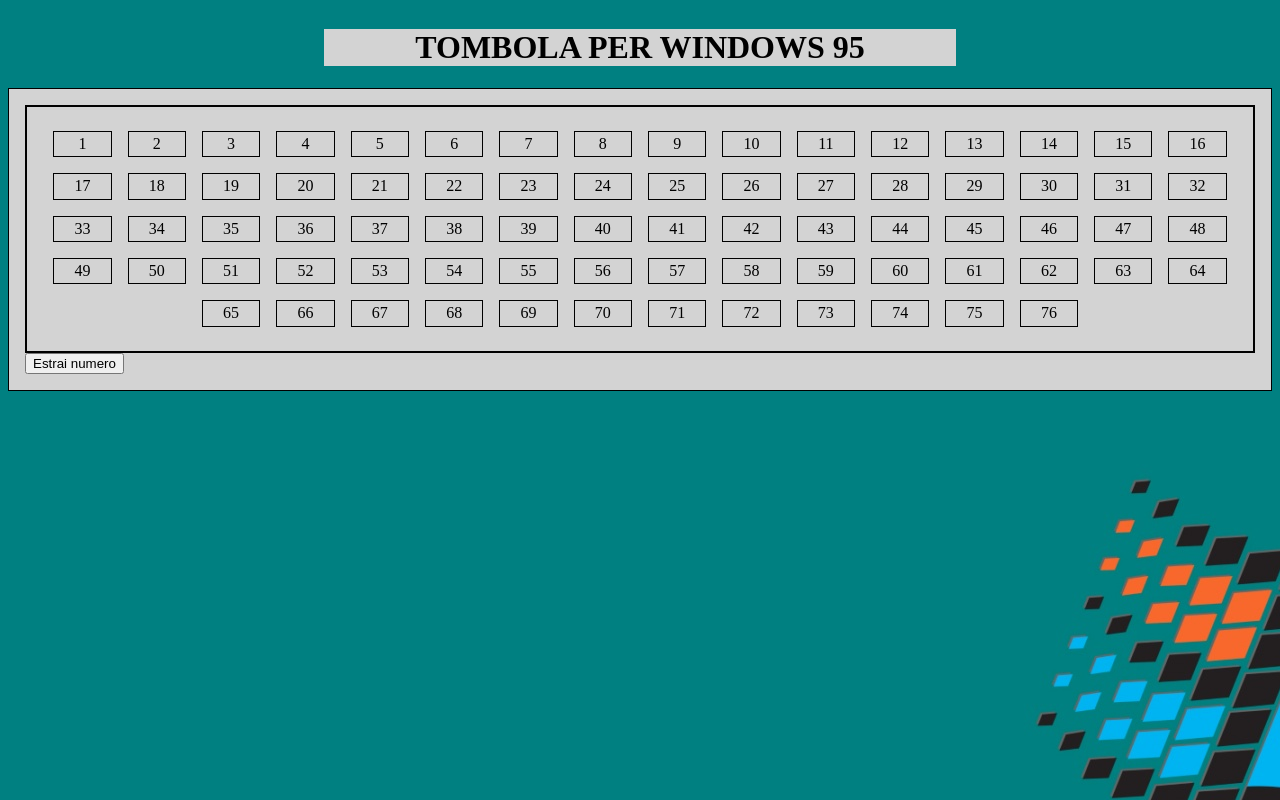
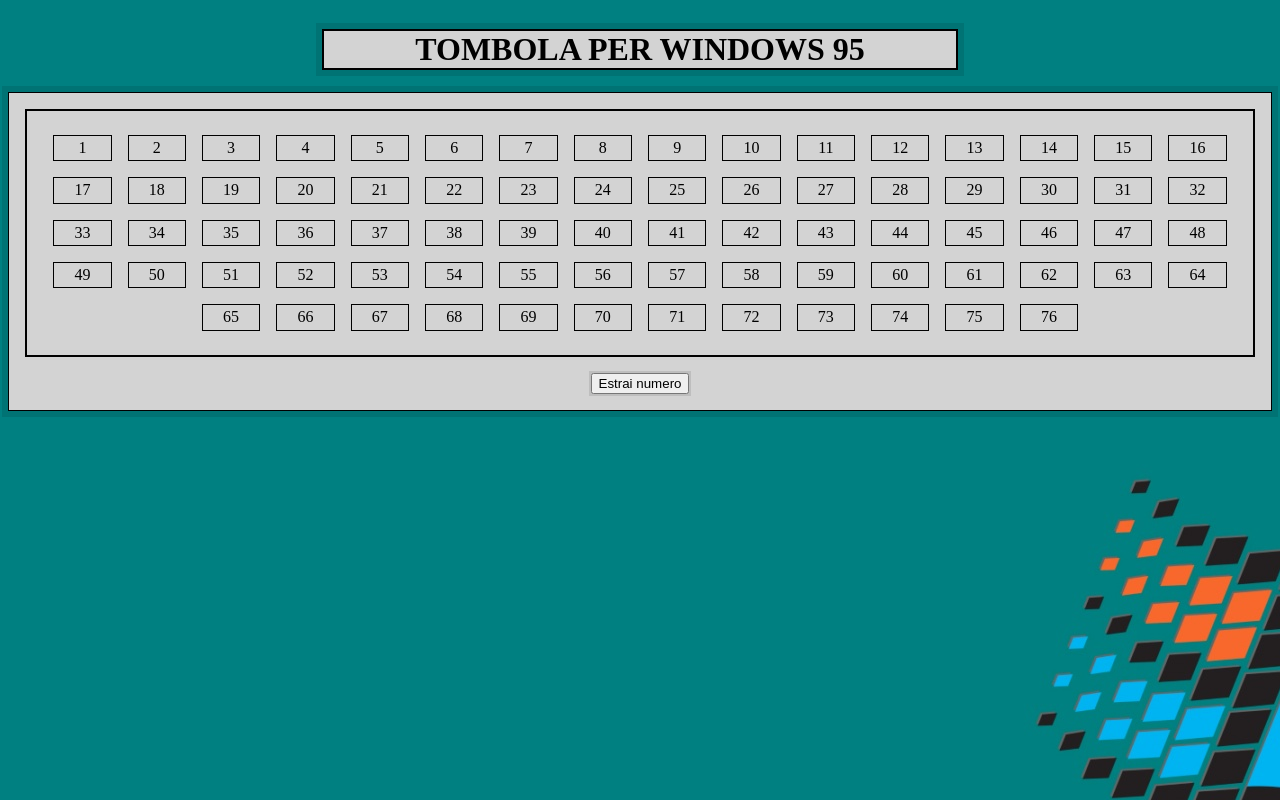
Before and after one commit to LorenzoAluigi/U1_W3_D4, a plain HTML site: page index.html in a window 1280 px wide. Drawn offline with Linux system fonts and the light colour scheme.

Commit message:
css rivisto

```diff
--- a/script.js
+++ b/script.js
@@ -31,12 +31,10 @@ const numberExtract = function () {
         // numberTarget.value
         let number= Math.floor (Math.random ()* 77)
         let divCell = document.querySelectorAll ('.div-cell')
-        console.log (divCell)
-        console.log(number)
+
   divCell.forEach (index => {
     if (number === parseInt(index.innerText)) {
         index.classList.add ('selected')
-
     }
   })
  }
--- a/style.css
+++ b/style.css
@@ -1,13 +1,12 @@
 body {
+    box-sizing: border-box;
     background-image: url(./asset/microsoft_windows_95-wallpaper-2560x1440.jpg) ;
-
+    background-position: bottom 20%
 }
 #container {
 width: 80vw;
-box-sizing: border-box;
-background-image: url(./asset/microsoft_windows_95-wallpaper-2560x1440.jpg) ;
-background-position: center;
 }
+
 header {
     text-align: center;
 }
@@ -15,30 +14,27 @@ header {
 h1 {text-align: center;
     display: inline-block;
     width: 50%;
-    background-color: lightgrey
+    background-color: lightgrey;
+    border: 2px solid black;
+    box-shadow: 0px 0px 0px 6px rgba(0,0,0,0.1);
+}
 
-
-}
 #board-container {
-
 padding: 1em;
 border: solid 1px black;
-background-color: lightgrey
-
-
+background-color: lightgrey;
+box-shadow: 0px 0px 0px 6px rgba(0,0,0,0.1);
 }
 
 #board {
 padding: 1em;
 border: 2px solid black;
 text-align: center;
-;
 }
 
 .div-cell {
 display: inline-block;
 padding: 0.1em;
-
 }
 
 .board-cell {
@@ -54,3 +50,15 @@ border: 1px solid black;
     background-color: darkgrey ;
     font-weight: bold;
     }
+
+.bord-input {
+padding-top: 1em;
+text-align: center;
+
+
+}
+
+#submit {
+
+    box-shadow: 0px 0px 0px 2px rgba(0,0,0,0.1)
+}
```
